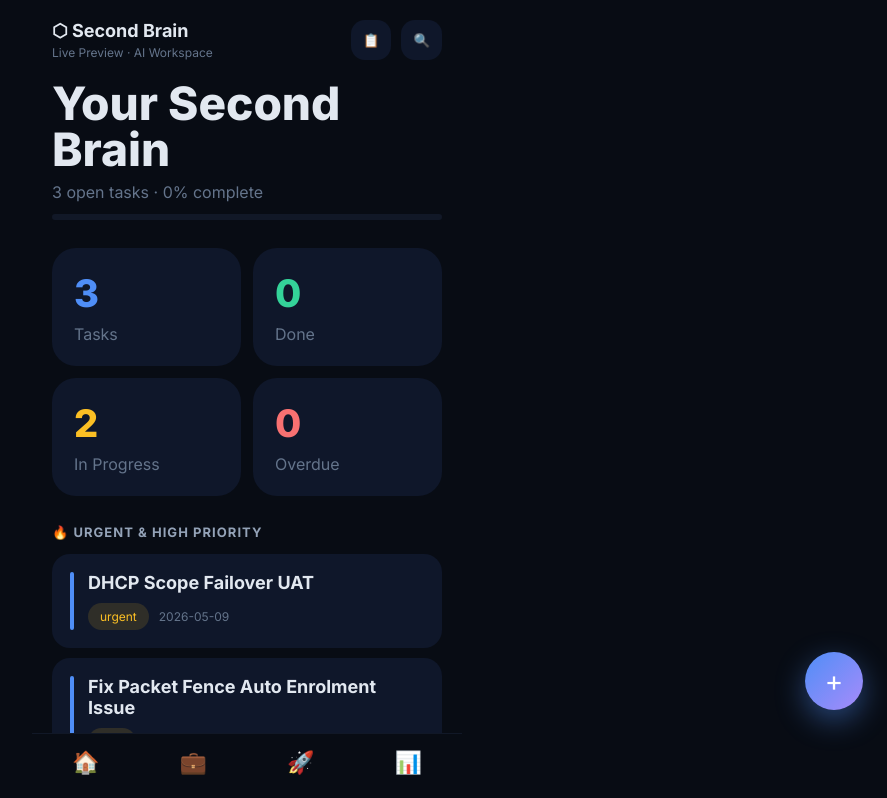
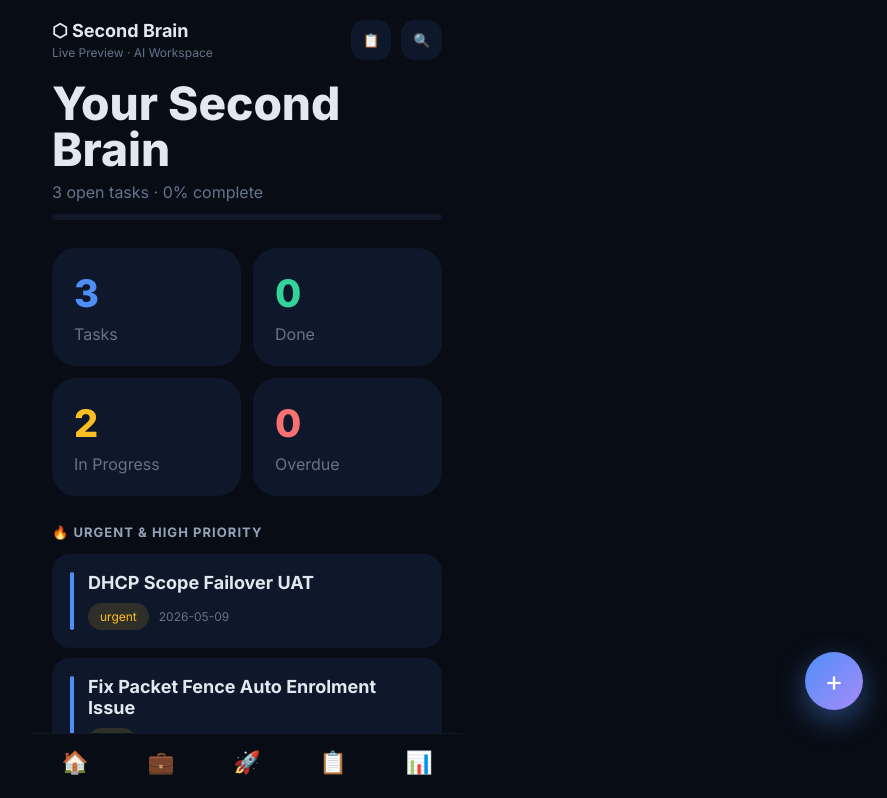
Before and after one commit to abhicome/second-brain, a React (Vite) app: page / in a window 1280 px wide. Shown: the top 798 px of the page, without its empty margins (393-1280 px from the left). Built offline with nearby package versions, Linux system fonts and the light colour scheme.

Commit message:
Add worklog and AI report screens

```diff
--- a/src/App.jsx
+++ b/src/App.jsx
@@ -30,13 +30,21 @@ const TASKS = [
   }
 ];
 
+const WORKLOG = [
+  { id:'w1', text:'Worked on PacketFence auto enrolment fix', type:'Investigation' },
+  { id:'w2', text:'AD Transformation discussion with Microsoft', type:'Project' },
+  { id:'w3', text:'DHCP failover validation discussion', type:'BAU' },
+  { id:'w4', text:'DNS security architecture review', type:'Project' }
+];
+
 const CATEGORIES = [
   { id: 'work', icon: '💼', label: 'Work', color: '#4F8EF7' },
   { id: 'projects', icon: '🚀', label: 'Projects', color: '#A78BFA' },
   { id: 'personal', icon: '🌿', label: 'Personal', color: '#34D399' },
   { id: 'knowledge', icon: '🧠', label: 'Knowledge', color: '#FBBF24' },
   { id: 'bills', icon: '💳', label: 'Bills', color: '#F87171' },
-  { id: 'watchlist', icon: '👁️', label: 'Watchlist', color: '#38BDF8' }
+  { id: 'watchlist', icon: '👁️', label: 'Watchlist', color: '#38BDF8' },
+  { id: 'health', icon: '❤️', label: 'Health', color: '#FB923C' }
 ];
 
 export default function App(){
@@ -67,7 +75,6 @@ export default function App(){
 
       {tab === 'home' && (
         <div style={styles.page}>
-
           <div style={styles.heroTitle}>Your Second Brain</div>
 
           <div style={styles.heroSub}>
@@ -87,17 +94,14 @@ export default function App(){
 
           <div style={styles.sectionTitle}>🔥 URGENT & HIGH PRIORITY</div>
 
-          {
-            TASKS.filter(t => ['urgent','high'].includes(t.priority))
-              .map(task => (
+          {TASKS.filter(t => ['urgent','high'].includes(t.priority)).map(task => (
             <TaskCard
               key={task.id}
               task={task}
               expanded={expandedTask === task.id}
               onToggle={() => setExpandedTask(expandedTask === task.id ? null : task.id)}
             />
-              ))
-          }
+          ))}
 
           <div style={styles.weekBanner}>
             <div>
@@ -105,14 +109,13 @@ export default function App(){
               <div style={styles.weekSub}>AI weekly report ready</div>
             </div>
 
-            <button style={styles.generateBtn}>Generate →</button>
+            <button style={styles.generateBtn} onClick={() => setTab('report')}>Generate →</button>
           </div>
 
           <div style={styles.sectionTitle}>CATEGORIES</div>
 
           <div style={styles.categoryGrid}>
-            {
-              CATEGORIES.map(cat => (
+            {CATEGORIES.map(cat => (
               <button
                 key={cat.id}
                 style={{
@@ -124,15 +127,46 @@ export default function App(){
                 <div style={styles.categoryIcon}>{cat.icon}</div>
                 <div style={styles.categoryLabel}>{cat.label}</div>
               </button>
-              ))
-            }
+            ))}
           </div>
         </div>
       )}
 
-      {tab !== 'home' && currentCategory && (
+      {tab === 'log' && (
         <div style={styles.page}>
+          <div style={styles.pageTitle}>📋 Worklog Timeline</div>
+          {WORKLOG.map(item => (
+            <div key={item.id} style={styles.logCard}>
+              <div style={styles.logDot}></div>
+              <div>
+                <div style={styles.logText}>{item.text}</div>
+                <div style={styles.logType}>{item.type}</div>
+              </div>
+            </div>
+          ))}
+        </div>
+      )}
 
+      {tab === 'report' && (
+        <div style={styles.page}>
+          <div style={styles.pageTitle}>📊 AI Weekly Report</div>
+
+          <div style={styles.reportCard}>
+            <div style={styles.reportTitle}>Executive Summary</div>
+            <div style={styles.reportText}>
+              Completed migration preparation activities, PacketFence troubleshooting, AD transformation discussions, and DHCP failover validations.
+            </div>
+          </div>
+
+          <div style={styles.reportCard}>
+            <div style={styles.reportTitle}>Projects</div>
+            <div style={styles.reportText}>• AD Transformation Roadmap\n• DHCP Failover UAT\n• DNS Security Enhancements</div>
+          </div>
+        </div>
+      )}
+
+      {tab !== 'home' && tab !== 'report' && tab !== 'log' && currentCategory && (
+        <div style={styles.page}>
           <button style={styles.backBtn} onClick={() => setTab('home')}>
             ← Back
           </button>
@@ -145,8 +179,7 @@ export default function App(){
             </div>
           </div>
 
-          {
-            categoryTasks.length > 0 ? (
+          {categoryTasks.length > 0 ? (
             categoryTasks.map(task => (
               <TaskCard
                 key={task.id}
@@ -159,8 +192,7 @@ export default function App(){
             <div style={styles.emptyCard}>
               No tasks available in this category.
             </div>
-            )
-          }
+          )}
 
         </div>
       )}
@@ -169,7 +201,8 @@ export default function App(){
         <NavButton icon="🏠" active={tab === 'home'} onClick={() => setTab('home')} />
         <NavButton icon="💼" active={tab === 'work'} onClick={() => setTab('work')} />
         <NavButton icon="🚀" active={tab === 'projects'} onClick={() => setTab('projects')} />
-        <NavButton icon="📊" active={tab === 'report'} onClick={() => setTab('home')} />
+        <NavButton icon="📋" active={tab === 'log'} onClick={() => setTab('log')} />
+        <NavButton icon="📊" active={tab === 'report'} onClick={() => setTab('report')} />
       </div>
 
       <button style={styles.fab}>+</button>
@@ -190,15 +223,12 @@ function TaskCard({ task, expanded, onToggle }){
   return (
     <div style={styles.taskCard} onClick={onToggle}>
       <div style={styles.taskAccent}></div>
-
       <div style={{ flex:1 }}>
         <div style={styles.taskTitle}>{task.title}</div>
-
         <div style={styles.badges}>
           <span style={styles.priorityBadge}>{task.priority}</span>
           <span style={styles.dateText}>{task.dueDate}</span>
         </div>
-
         {expanded && (
           <div style={styles.notesBox}>{task.notes}</div>
         )}
@@ -260,5 +290,13 @@ const styles = {
   categoryPageTitle:{ fontSize:'28px', fontWeight:'800' },
   categoryPageSub:{ color:'#64748B', marginTop:'6px' },
   emptyCard:{ background:'#0F172A', borderRadius:'18px', padding:'24px', color:'#64748B' },
-  backBtn:{ background:'none', border:'none', color:'#4F8EF7', marginBottom:'18px', fontSize:'15px' }
+  backBtn:{ background:'none', border:'none', color:'#4F8EF7', marginBottom:'18px', fontSize:'15px' },
+  pageTitle:{ fontSize:'30px', fontWeight:'800', marginBottom:'24px' },
+  logCard:{ background:'#0F172A', borderRadius:'18px', padding:'18px', marginBottom:'12px', display:'flex', gap:'14px' },
+  logDot:{ width:'10px', height:'10px', borderRadius:'999px', background:'#4F8EF7', marginTop:'8px' },
+  logText:{ fontWeight:'600', marginBottom:'6px' },
+  logType:{ color:'#64748B', fontSize:'13px' },
+  reportCard:{ background:'#0F172A', borderRadius:'18px', padding:'20px', marginBottom:'14px' },
+  reportTitle:{ fontSize:'18px', fontWeight:'700', marginBottom:'10px' },
+  reportText:{ color:'#94A3B8', lineHeight:'1.7', whiteSpace:'pre-line' }
 };
```
Lines whose indentation alone changed are shown as unchanged.
